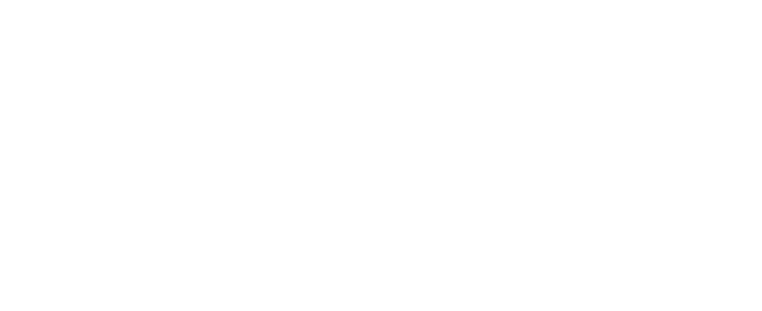
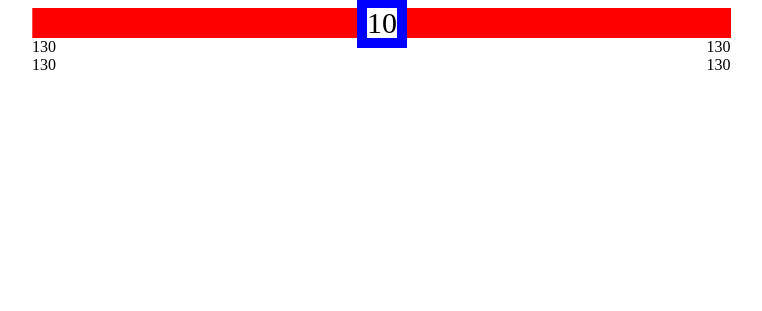
Before and after one commit to Penciler/JavaScript_Practice_02, a plain HTML site: page index.html in a window 1280 px wide. Shown: the whole page, without its empty margins (258-1020 px from the left). Drawn offline with Linux system fonts and the light colour scheme; a web font is replaced by a local one.

Commit message:
add hp bar to index page

```diff
--- a/index.html
+++ b/index.html
@@ -8,6 +8,36 @@
   </head>
   <body>
     <script src="js/index.js"></script>
+    <div id="screen">
+      <div id="header">
+        <div class="hp-block hero-hp-block">
+          <div class="hp-bar">
+            <div id="hero-hp-hurt"></div>
+          </div>
+          <div class="hp-text">
+            <div id="hero-hp">130</div>
+            <div id="hero-max-hp">130</div>
+          </div>
+        </div>
+
+        <div class="hp-block monster-hp-block">
+          <div class="hp-bar">
+            <div id="monster-hp-hurt"></div>
+          </div>
+          <div class="hp-text">
+            <div id="monster-hp">130</div>
+            <div id="monster-max-hp">130</div>
+          </div>
+        </div>
+        <div id="round-num">10</div>
+        <div class="hp-block monster-hp-block"></div>
+      </div>
+
+      <div id="plane">
+      </div>
+
+    </div>
+
   </body>
 
 </html>
```
